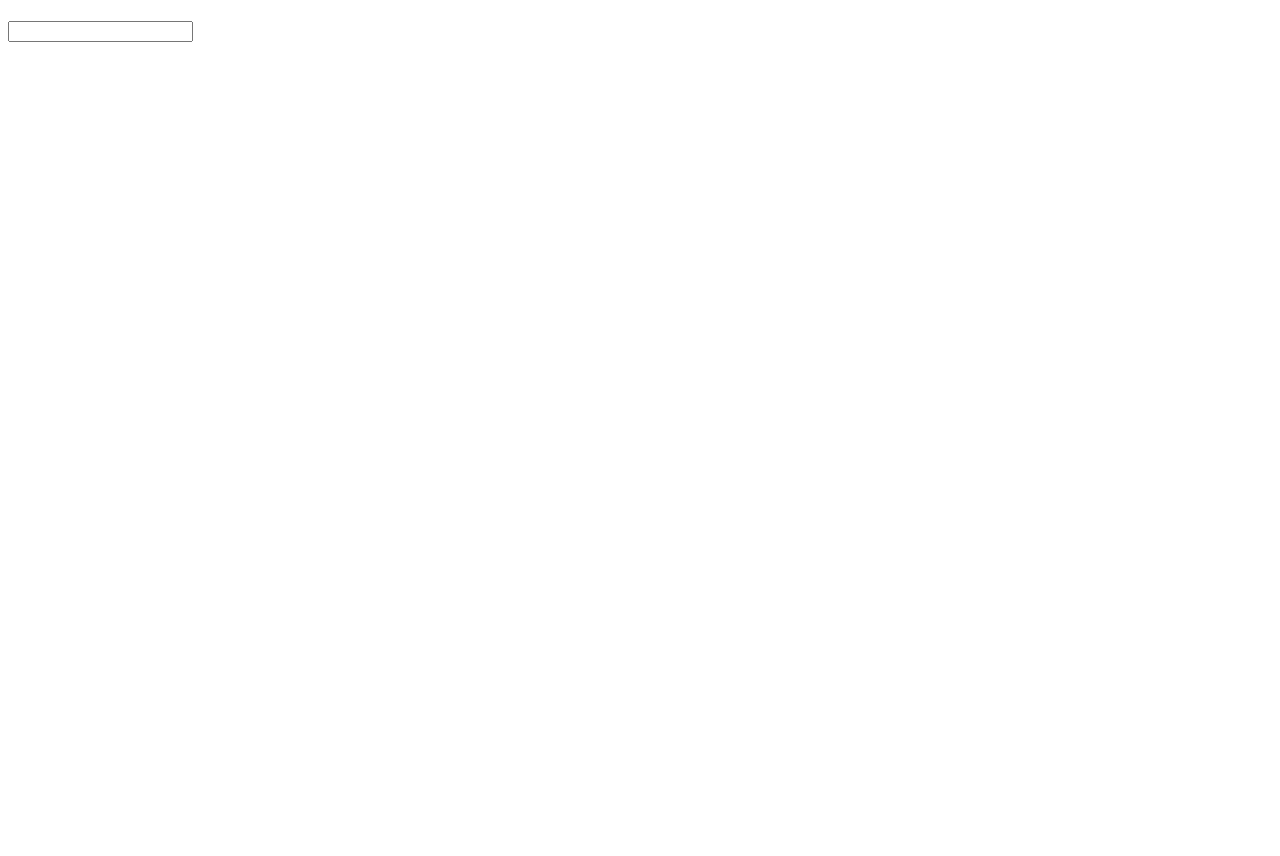
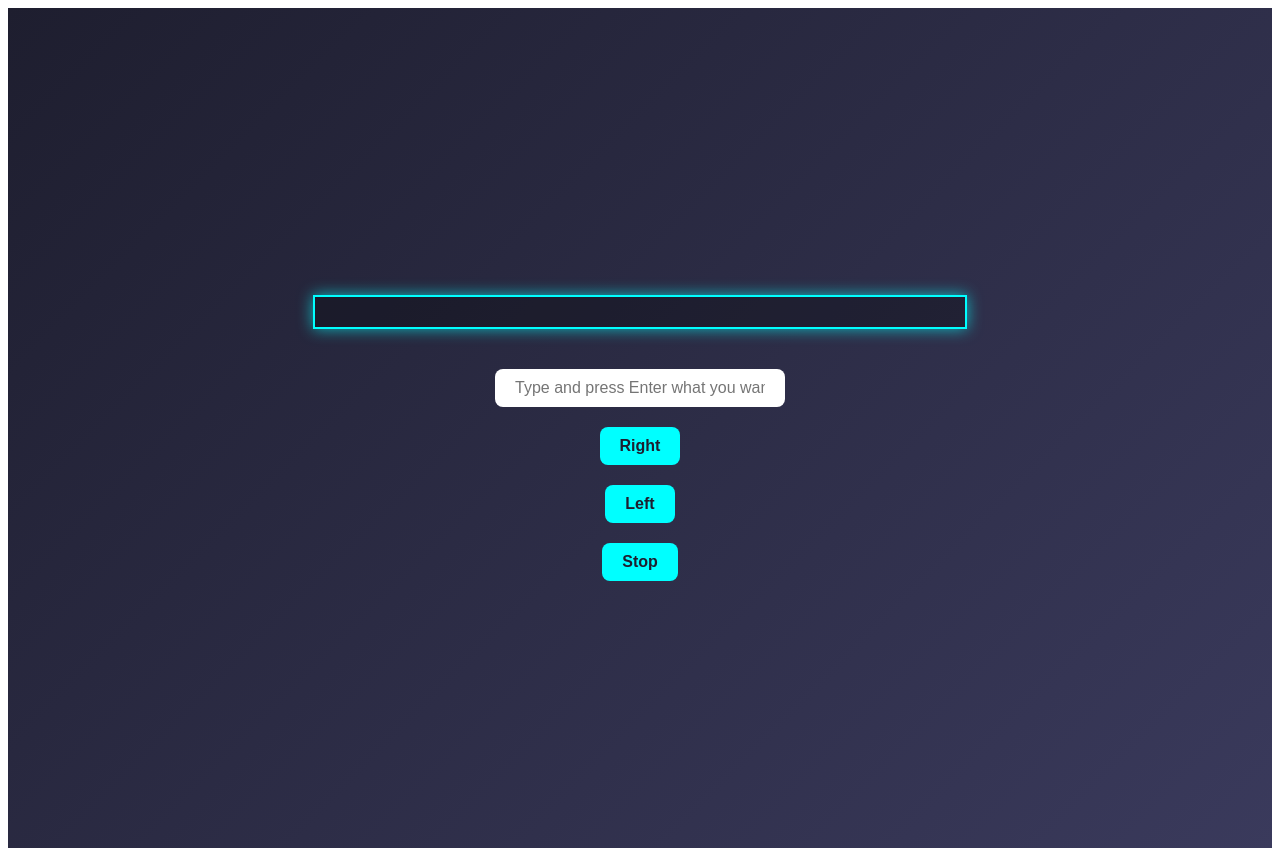
Before and after one commit to Wares701/My-codes-2, a plain HTML site: page Web 2 codes/16_Marquee/index.html in a window 1280 px wide. Before the commit the page ends 800 px from the top, so only its background shows below. Drawn offline with Linux system fonts and the light colour scheme.

Commit message:
Finish mar

```diff
--- a/Web 2 codes/16_Marquee/index.html
+++ b/Web 2 codes/16_Marquee/index.html
@@ -7,8 +7,13 @@
         <link href="style.css" rel="stylesheet">
     </head>
     <body>
-        <h1></h1>
-        <input type="text" id="">
+        <div class="mainWrapper">
+        <h1 id="box"></h1>
+        <input type="text" id="input" placeholder="Type and press Enter what you want to display..">
+        <button id="right">Right</button>
+        <button id="left">Left</button>
+        <button id="stop">Stop</button>
+        </div>
     </body>
     <script src="script.js"></script>
 </html>
--- a/Web 2 codes/16_Marquee/script.js
+++ b/Web 2 codes/16_Marquee/script.js
@@ -4,9 +4,10 @@ function transferText(e)
     //If the enter key is pressed
     if(e.key == "Enter")
     {
+        $inputValue = $input.value;
         //Grab the value from the input box and put it into the scrollBox (value vs innerHTML)
-
-    }
+        $box.innerHTML = $inputValue;
+}
 }
 //5. Define the function that processes when the buttons are pressed.
 function shiftText(e)
@@ -14,64 +15,67 @@ function shiftText(e)
     //Grab the event's/button's id
     let btn = e.target.id;
     //If the button pressed was "left"
-
+    if (btn === "left")
     {
         //Stop any running timers
-
+        clearInterval($timer);
         //Start the timer, triggering the "shiftLeft" function 3x per second.
-
+        $timer = setInterval(shiftLeft ,1000/3);
     }
     //otherwise, if the button pressed was "stop"
-
+    else if(btn === "stop")
     {
         //Stop any running timers
-
+        clearInterval($timer);
     }
     //Otherwise (must have been "right")
-
+    else if(btn === "right")
     {
-        //Stop any running timers
-
+        //Stop any runnilg timers
+        clearInterval($timer);
         //Start the timer, triggering the "shiftRight" function 3x per second.
-
+        $timer = setInterval(shiftRight , 1000/3);
     }
 }
 //6. Define the shiftLeft function
 function shiftLeft()
 {
     //grab the text from the marquee
-
+    let text = $box.innerHTML;
     //grab the 1st letter of the marquee
-
+    let first = text.charAt(0);
     //Grab everything AFTER the 1st letter
-
+    let rest = text.substring(1);
     //Put both text chunks back in the marquee, putting the first letter at the end
-
+    $box.innerHTML = `${rest}${first}`
 }
 //7. Define the shiftRight function
 function shiftRight()
 {
     //grab the text from the marquee
-
+    let text = $box.innerHTML;
     //grab the last letter of the marquee
-
+    let last = text.charAt(text.length - 1);
     //Grab everything BEFORE the last letter
-
+    let rest = text.substring(0, text.length - 1);
     //Put both text chunks back in the marquee, putting the last letter at the beginning
-
+    $box.innerHTML = `${last}${rest}`;
+    console.log(last);
+    console.log(rest);
 }
 
 //1. Create variables for every HTML element I need to connect to (5 in total):
-
-
-
-
-
+let $box = document.getElementById("box");
+let $input = document.getElementById("input");
+let $right = document.getElementById("right");
+let $left = document.getElementById("left");
+let $stop = document.getElementById("stop");
 //2. Add event listeners to all interactive elements
 //2a. ... When a key is pressed while in the text input box...
-
+$input.addEventListener("keyup", transferText)
 //2b. ... when the [left, right, stop] button is pressed (1 click event listener for 3 variables, 1 function)
-
-
-
+$right.addEventListener("click", shiftText);
+$left.addEventListener("click", shiftText);
+$stop.addEventListener("click", shiftText);
 //3. Create an empty (null) timer.
+$timer = null;
--- a/Web 2 codes/16_Marquee/style.css
+++ b/Web 2 codes/16_Marquee/style.css
@@ -0,0 +1,57 @@
+.mainWrapper {
+  display: flex;
+  flex-direction: column;
+  align-items: center;
+  justify-content: center;
+  min-height: 100vh;
+  background: linear-gradient(135deg, #1e1e2f, #3a3a5c);
+  font-family: 'Segoe UI', Tahoma, Geneva, Verdana, sans-serif;
+  color: #ffffff;
+  padding: 20px;
+}
+
+/* H1 styled like a marquee box */
+.mainWrapper h1 {
+  border: 2px solid #00ffff;
+  padding: 15px 25px;
+  margin: 30px 0;
+  font-size: 2rem;
+  width: 80%;
+  max-width: 600px;
+  text-align: center;
+  background-color: rgba(0, 0, 0, 0.3);
+  box-shadow: 0 0 15px #00ffffaa;
+  overflow: hidden;
+  white-space: nowrap;
+  text-overflow: ellipsis;
+}
+
+/* Input + buttons section */
+.mainWrapper input,
+.mainWrapper button {
+  margin: 10px;
+  padding: 10px 20px;
+  font-size: 1rem;
+  border: none;
+  border-radius: 8px;
+  transition: all 0.3s ease;
+}
+
+.mainWrapper input {
+  width: 250px;
+  max-width: 90%;
+  background-color: #fff;
+  color: #000;
+}
+
+.mainWrapper button {
+  background-color: #00ffff;
+  color: #1e1e2f;
+  font-weight: bold;
+  cursor: pointer;
+}
+
+.mainWrapper button:hover {
+  background-color: #00cccc;
+  transform: scale(1.05);
+}
```
